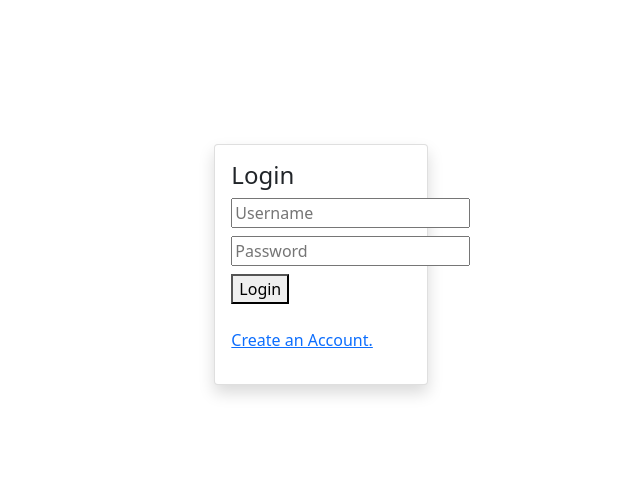
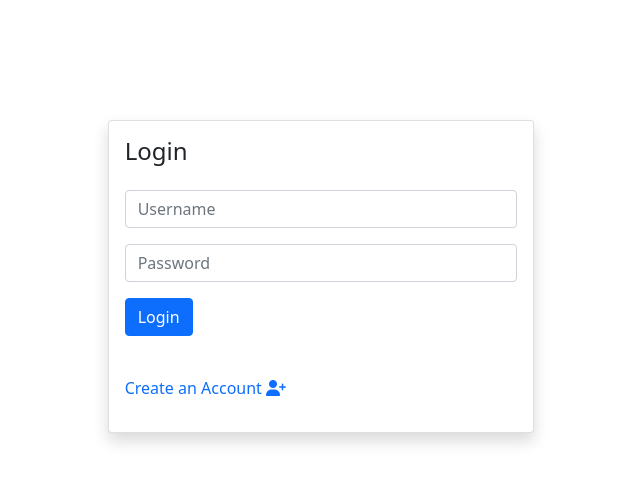
Before and after one commit to ShamcyBens/RecipePlanner, a Django app: page /login/ in a window 1280 px wide. Shown: the top 483 px of the page, without its empty margins (319-959 px from the left). Run offline with Django 3.2, Linux system fonts and the light colour scheme.

Commit message:
Ui Changes

```diff
--- a/home/templates/login.html
+++ b/home/templates/login.html
@@ -10,40 +10,35 @@
     <link rel="stylesheet" href="https://cdnjs.cloudflare.com/ajax/libs/font-awesome/6.4.0/css/all.min.css">
     <title>Recipe Planner</title>
 </head>
-<body><br><br><br><br>
 
+<body>
+    <br><br><br><br><br>
 
-<br><br>
-
-	<div class="container bg-white col-md-2 card shadow p-3 " id="log">
+    <div class="container bg-white col-md-4 card shadow p-3 ">
         <div class="login-form">
             {% if messages %}
             {% for message in messages %}
-			<div class="alert alert-success {{ message.tags }} mt-4"
-				role="alert">
+            <div class="alert alert-success {{ message.tags }} mt-4" role="alert">
                 {{ message }}
             </div>
             {% endfor %}
             {% endif %}
             <form action="" method="post">
                 {% csrf_token %}
-				<h4 > Login </h4>
-				<div class="">
-					<input type="text" name="username"
-						placeholder="Username" required
-						>
+                <h4 class="mb-4">Login</h4>
+                <div class="form-group mb-3">
+                    <input type="text" name="username" class="form-control" placeholder="Username" required>
                 </div>
-				<div class="mt-2">
-					<input type="password" name="password"
-						placeholder="Password" required>
+                <div class="form-group mb-3">
+                    <input type="password" name="password" class="form-control" placeholder="Password" required>
                 </div>
-				<div class="mt-2">
-					<button >Login</button>
+                <div class="mb-3">
+                    <button type="submit" class="btn btn-primary">Login</button>
                 </div>
                 <br>
             </form>
-			<p ><a href="{% url 'register' %}" >Create an
-					Account.</a></p>
+            <p><a href="{% url 'register' %}" class="text-decoration-none">Create an Account <i
+                        class="fas fa-user-plus"></i></a></p>
         </div>
     </div>
 
```
Also changed, not shown: home/templates/register.html (+4 -4 lines), db.sqlite3. Lines whose indentation alone changed are shown as unchanged.
